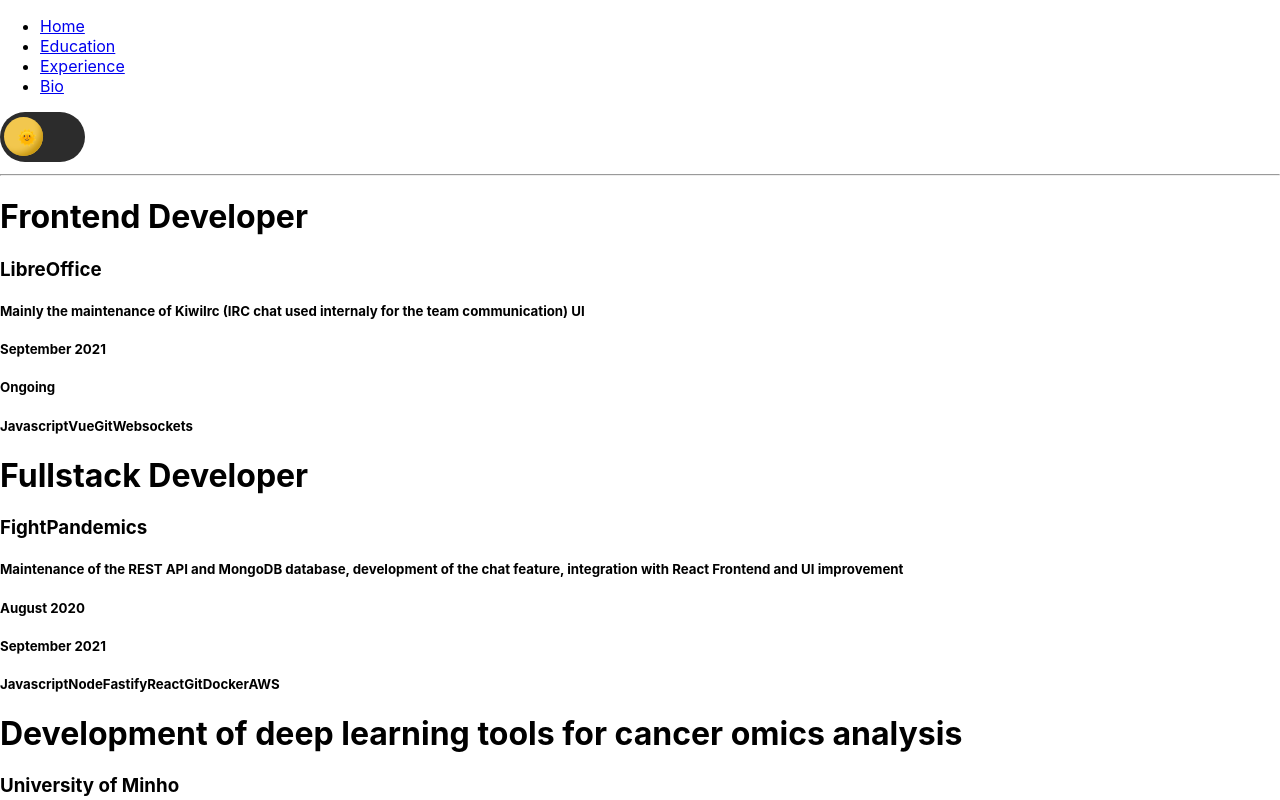
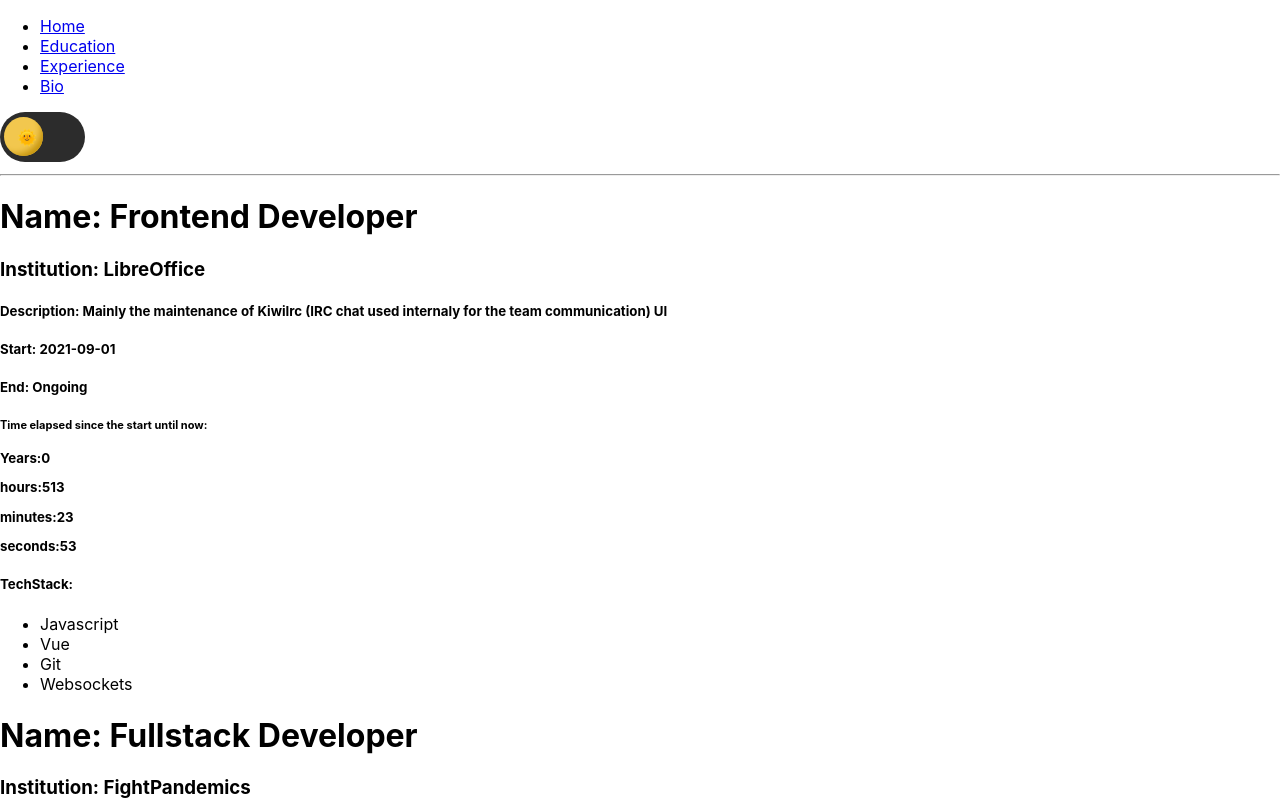
Before and after one commit to lmpeixoto/cv-presentation-project, a React (Create React App) app: page /Experience in a window 1280 px wide. Shown: the top 800 px of the page. Built offline with nearby package versions, Linux system fonts and the light colour scheme.

Commit message:
added timer component

```diff
--- a/package.json
+++ b/package.json
@@ -12,6 +12,7 @@
         "@types/react-dom": "^17.0.0",
         "@types/react-fontawesome": "^1.6.5",
         "@types/react-router-dom": "^5.3.1",
+        "moment": "^2.29.1",
         "react": "^17.0.2",
         "react-dom": "^17.0.2",
         "react-icons": "^4.3.1",
--- a/src/Assets/Data/education-data.tsx
+++ b/src/Assets/Data/education-data.tsx
@@ -12,15 +12,15 @@ const educationData: iEducation[] = [
         Name: 'Bioinformatics',
         Degree: 'Master',
         Institution: 'University of Minho',
-        Start: 'October 2014',
-        End: 'October 2018'
+        Start: '2014-10-01',
+        End: '2018-10-01'
     },
     {
         Name: 'Pharmaceutical Sciences',
         Degree: 'Master',
         Institution: 'University of Porto',
-        Start: 'October 2001',
-        End: 'March 2008'
+        Start: '2001-10-01',
+        End: '2008-03-01'
     }
 ];
 
--- a/src/Assets/Data/experience-data.tsx
+++ b/src/Assets/Data/experience-data.tsx
@@ -13,7 +13,7 @@ const experienceData: iExperience[] = [
         Institution: 'LibreOffice',
         Description:
             'Mainly the maintenance of KiwiIrc (IRC chat used internaly for the team communication) UI',
-        Start: 'September 2021',
+        Start: '2021-09-01',
         End: 'Ongoing',
         TechStack: ['Javascript', 'Vue', 'Git', 'Websockets']
     },
@@ -22,8 +22,8 @@ const experienceData: iExperience[] = [
         Institution: 'FightPandemics',
         Description:
             'Maintenance of the REST API and MongoDB database, development of the chat feature, integration with React Frontend and UI improvement',
-        Start: 'August 2020',
-        End: 'September 2021',
+        Start: '2020-08-01',
+        End: '2021-09-01',
         TechStack: [
             'Javascript',
             'Node',
@@ -39,8 +39,8 @@ const experienceData: iExperience[] = [
         Institution: 'University of Minho',
         Description:
             'Constructed a pipeline for using deep neural networks with cancer omics data.',
-        Start: 'October 2017',
-        End: 'September 2018',
+        Start: '2017-10-01',
+        End: '2018-09-01',
         TechStack: [
             'Python',
             'Theano',
--- a/src/components/Education/EducationCard/EducationCard.tsx
+++ b/src/components/Education/EducationCard/EducationCard.tsx
@@ -1,4 +1,5 @@
 import React from 'react';
+import Timer from '../../Timer/Timer';
 
 interface iEducationCardProps {
     name: string;
@@ -24,6 +25,9 @@ const EducationCard = ({
             <h5>{institution}</h5>
             <h5>{start}</h5>
             <h5>{end}</h5>
+            <h5>
+                <Timer date={start} />
+            </h5>
             <h5>{description}</h5>
         </div>
     );
--- a/src/components/Experience/ExperienceCard/ExperienceCard.tsx
+++ b/src/components/Experience/ExperienceCard/ExperienceCard.tsx
@@ -1,4 +1,5 @@
 import React from 'react';
+import Timer from '../../Timer/Timer';
 
 interface iExperienceCardProps {
     name: string;
@@ -19,12 +20,22 @@ const ExperienceCard = ({
 }: iExperienceCardProps) => {
     return (
         <div>
-            <h1>{name}</h1>
-            <h3>{institution}</h3>
-            <h5>{description}</h5>
-            <h5>{start}</h5>
-            <h5>{end}</h5>
-            <h5>{techStack}</h5>
+            <h1>Name: {name}</h1>
+            <h3>Institution: {institution}</h3>
+            <h5>Description: {description}</h5>
+            <h5>Start: {start}</h5>
+            <h5>End: {end}</h5>
+            <h5>
+                <Timer date={start} />
+            </h5>
+            <h5>TechStack:</h5>
+            <div>
+                <ul>
+                    {techStack.map((tec) => (
+                        <li>{tec}</li>
+                    ))}
+                </ul>
+            </div>
         </div>
     );
 };
--- /dev/null
+++ b/src/components/Timer/Timer.tsx
@@ -0,0 +1,38 @@
+import React from 'react';
+import moment from 'moment';
+
+interface iTimerProps {
+    date: string;
+}
+
+const Timer = ({ date }: iTimerProps) => {
+    const now = moment(new Date());
+    const duration = moment.duration(now.diff(moment(date)));
+    //Get Years and subtract from duration
+    let years = Math.floor(duration.asYears());
+    duration.subtract(moment.duration(years, 'years'));
+    //Get Days and subtract from duration
+    let days = duration.days();
+    duration.subtract(moment.duration(days, 'days'));
+    //Get hours and subtract from duration
+    let hoursBeforeDays = duration.hours();
+    duration.subtract(moment.duration(hoursBeforeDays, 'hours'));
+    let hours = hoursBeforeDays + days * 24;
+    //Get Minutes and subtract from duration
+    let minutes = duration.minutes();
+    duration.subtract(moment.duration(minutes, 'minutes'));
+    //Get seconds
+    let seconds = duration.seconds();
+
+    return (
+        <div>
+            <h5>Time elapsed since the start until now:</h5>
+            <p>Years:{years}</p>
+            <p>hours:{hours}</p>
+            <p>minutes:{minutes}</p>
+            <p>seconds:{seconds}</p>
+        </div>
+    );
+};
+
+export default Timer;
--- a/src/index.tsx
+++ b/src/index.tsx
@@ -2,7 +2,6 @@ import React from 'react';
 import ReactDOM from 'react-dom';
 import './index.css';
 import Container from './components/Container/Container';
-import reportWebVitals from './reportWebVitals';
 import { BrowserRouter as Router } from 'react-router-dom';
 
 ReactDOM.render(
@@ -13,8 +12,3 @@ ReactDOM.render(
     </React.StrictMode>,
     document.getElementById('root')
 );
-
-// If you want to start measuring performance in your app, pass a function
-// to log results (for example: reportWebVitals(console.log))
-// or send to an analytics endpoint. Learn more: https://bit.ly/CRA-vitals
-reportWebVitals();
```
Also changed, not shown: 2 other files (tests, documents, lock files or other folders).
